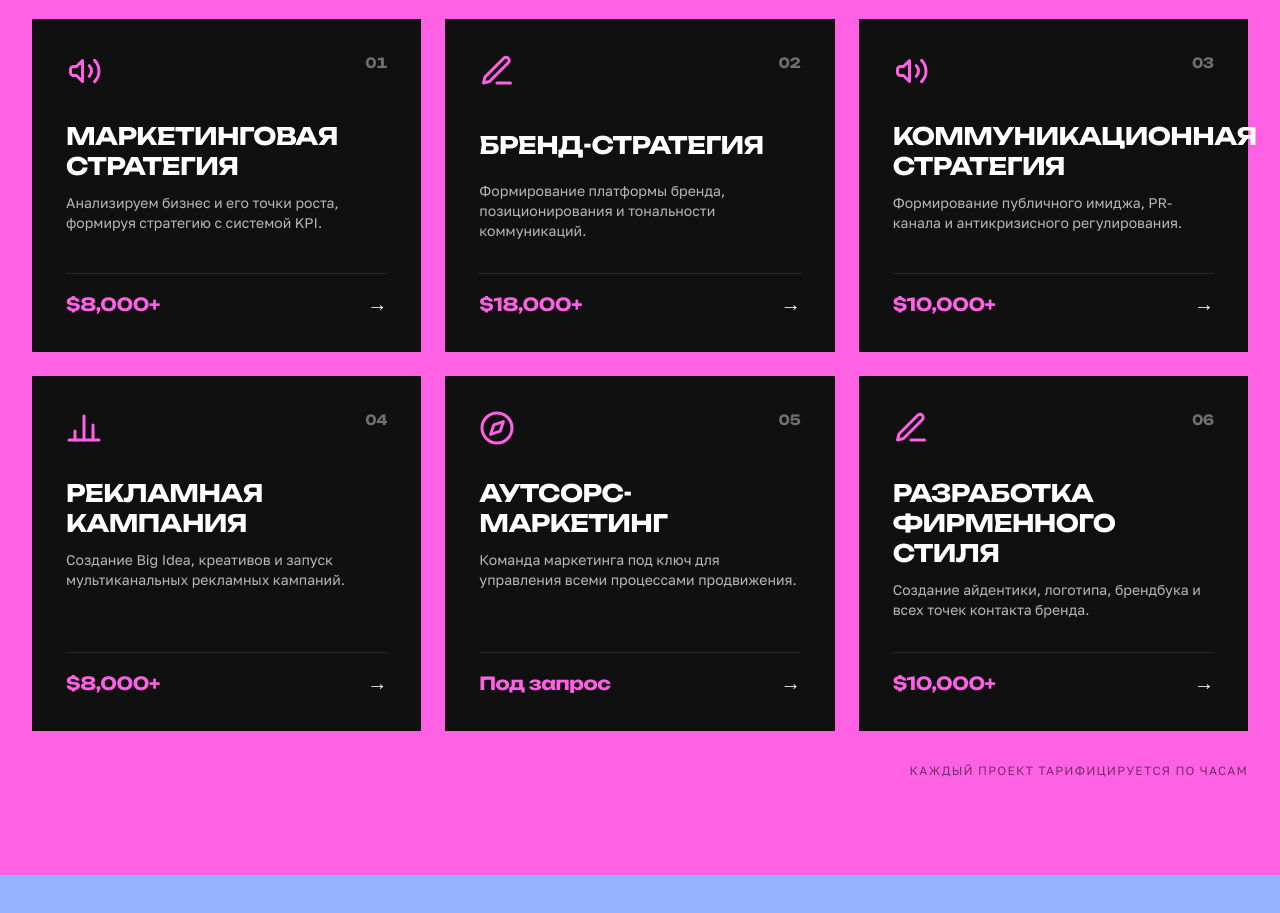
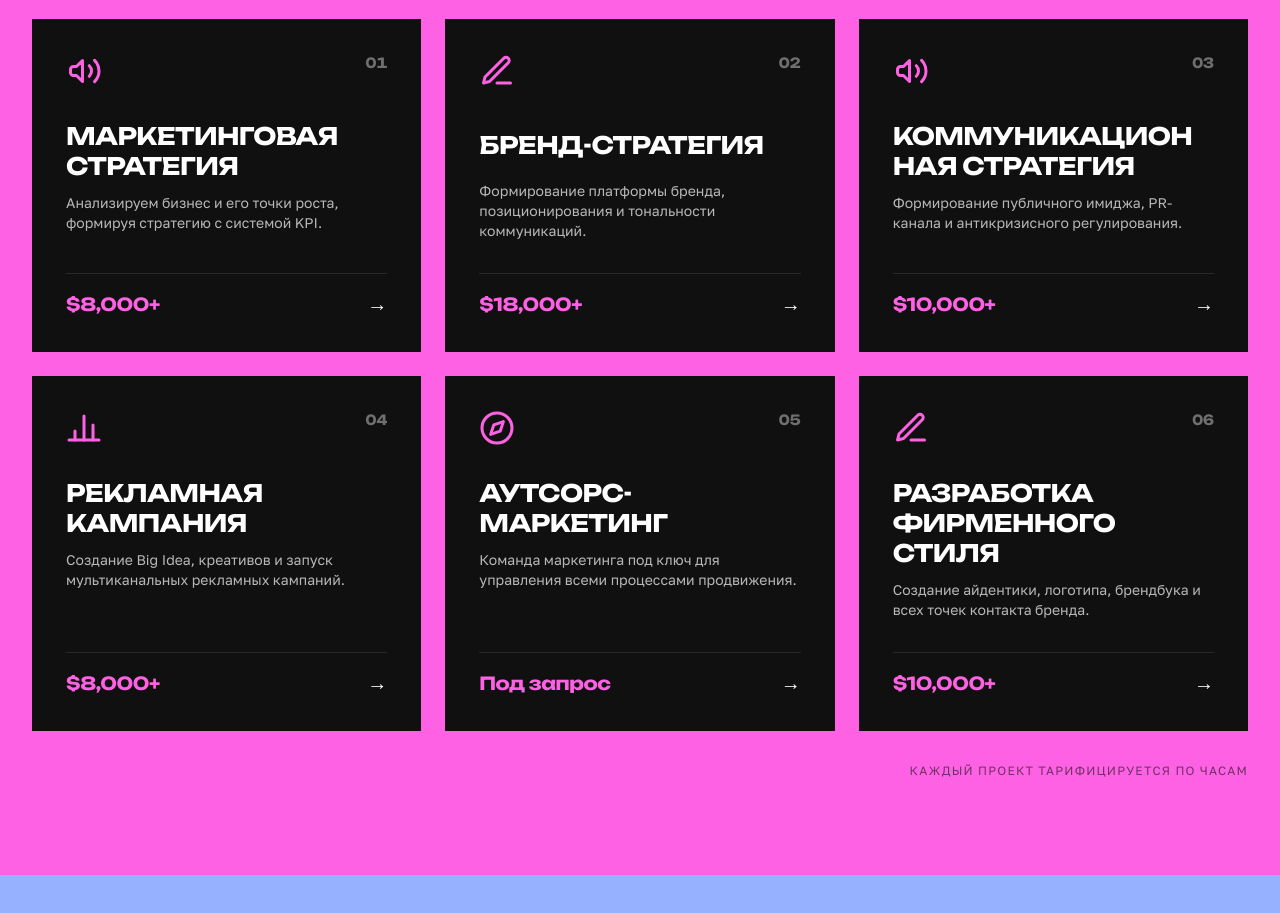
Before and after one commit to nursulton-front-dev/kuch-agency, a Next.js app: page / in a window 1280 px wide. Shown: the part 4000-4913 px from the top of the page. Built offline with nearby package versions, Linux system fonts and the light colour scheme; no server answers.

Commit message:
fix: prevent service card heading text overflow on long titles

```diff
--- a/components/v1/pages/ServicesPageClient.tsx
+++ b/components/v1/pages/ServicesPageClient.tsx
@@ -58,7 +58,7 @@ export function ServicesPageClient() {
                 <Reveal delay={(i % 3) * 0.08} className="flex h-full flex-1 flex-col">
                   <Link
                     href={`/services/${service.slug}`}
-                    className="group flex h-full flex-1 flex-col justify-between border-2 border-kuch-white/15 bg-kuch-black p-6 sm:p-8 text-kuch-white transition-colors duration-200 hover:border-kuch-pink"
+                    className="group flex h-full flex-1 flex-col justify-between border-2 border-kuch-white/15 bg-kuch-black p-5 sm:p-6 xl:p-8 text-kuch-white transition-colors duration-200 hover:border-kuch-pink"
                   >
                     <div className="flex flex-col flex-1">
                       <div className="flex items-start justify-between">
@@ -71,7 +71,7 @@ export function ServicesPageClient() {
                           0{i + 1}
                         </span>
                       </div>
-                      <h2 className="mt-8 font-display text-2xl font-black uppercase leading-tight tracking-tight min-h-[3rem] flex items-center">
+                      <h2 className="mt-6 sm:mt-8 font-display text-xl sm:text-xl xl:text-2xl font-black uppercase leading-tight tracking-tight min-h-[3rem] flex items-center break-words [word-break:break-word]">
                         {displayTitle}
                       </h2>
                       <p className="mt-3 font-sans text-sm text-kuch-white/70 flex-1">
--- a/components/v1/sections/Services.tsx
+++ b/components/v1/sections/Services.tsx
@@ -78,7 +78,7 @@ export function Services() {
                 <Reveal delay={(i % 3) * 0.08} className="flex h-full flex-1 flex-col">
                   <Link
                     href={`/services/${service.slug}`}
-                    className="group flex h-full flex-1 flex-col justify-between border-2 border-kuch-black bg-kuch-black p-6 sm:p-8 text-kuch-white transition-colors duration-200 hover:bg-kuch-white hover:text-kuch-black"
+                    className="group flex h-full flex-1 flex-col justify-between border-2 border-kuch-black bg-kuch-black p-5 sm:p-6 xl:p-8 text-kuch-white transition-colors duration-200 hover:bg-kuch-white hover:text-kuch-black"
                   >
                     <div className="flex flex-col flex-1">
                       <div className="flex items-start justify-between">
@@ -91,7 +91,7 @@ export function Services() {
                           0{i + 1}
                         </span>
                       </div>
-                      <h3 className="mt-8 font-display text-2xl font-black uppercase leading-tight tracking-tight min-h-[3rem] flex items-center">
+                      <h3 className="mt-6 sm:mt-8 font-display text-xl sm:text-xl xl:text-2xl font-black uppercase leading-tight tracking-tight min-h-[3rem] flex items-center break-words [word-break:break-word]">
                         {displayTitle}
                       </h3>
                       <p className="mt-3 font-sans text-sm text-kuch-white/70 flex-1 transition-colors group-hover:text-kuch-black/70">
```
